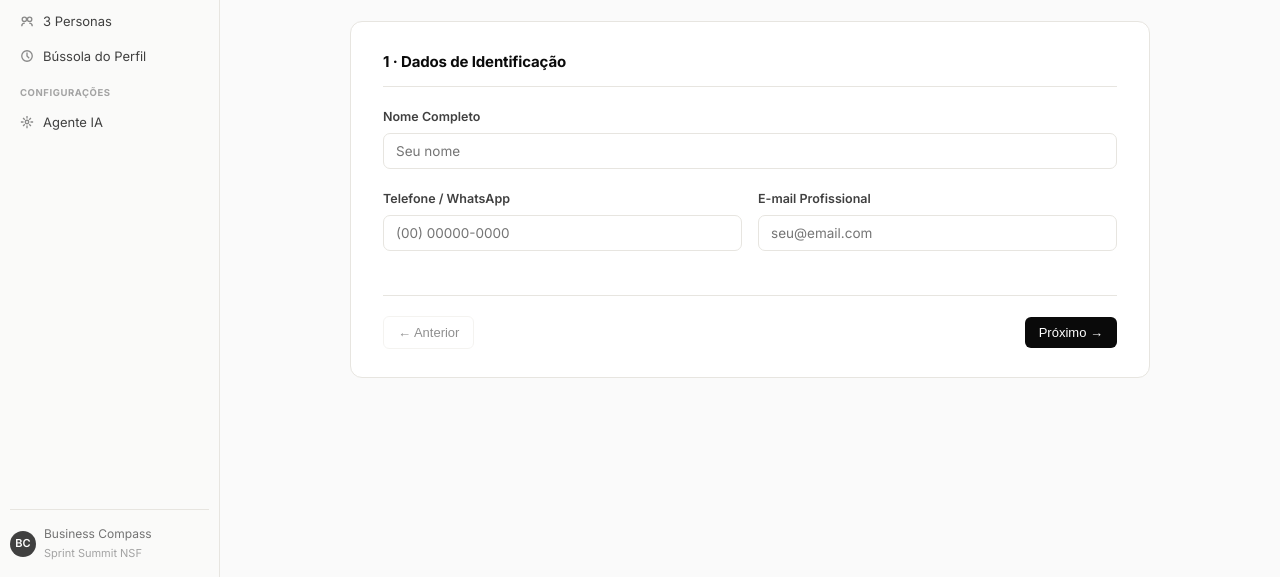
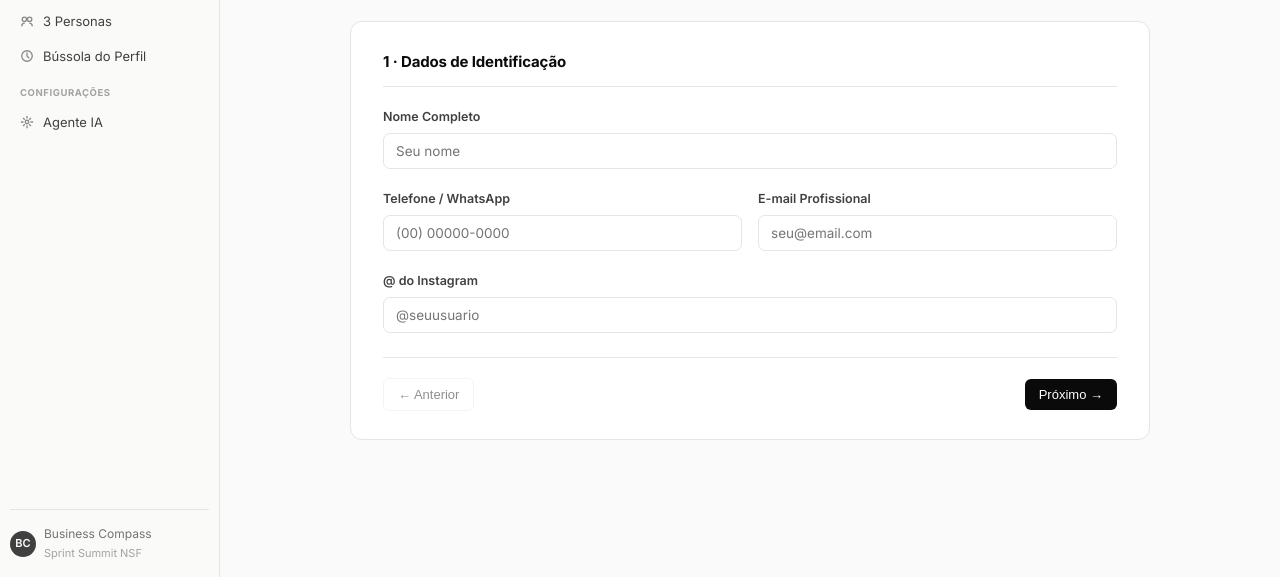
Before and after one commit to Hugoragelli/form-summit, a website: page index.html in a window 1280 px wide. Shown: the part 223-800 px from the top of the page. Drawn offline with Linux system fonts and the light colour scheme.

Commit message:
Acrescentando campo do Instagram

```diff
--- a/index.html
+++ b/index.html
@@ -270,6 +270,10 @@ input[type="radio"], input[type="checkbox"] { accent-color: var(--primary); }
                     <label class="input-label" for="email">E-mail Profissional</label>
                     <input type="email" id="email" name="email" placeholder="seu@email.com" required>
                   </div>
+                </div>
+                <div class="input-group">
+                  <label class="input-label" for="instagram">@ do Instagram</label>
+                  <input type="text" id="instagram" name="instagram" placeholder="@seuusuario">
                 </div>
               </div>
 
```
